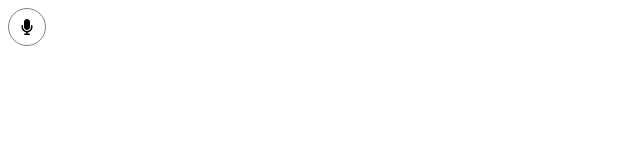
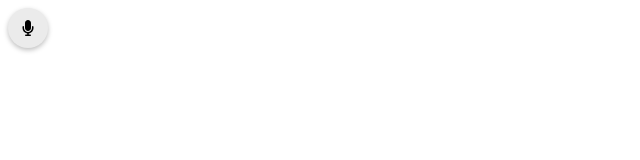
Before and after one commit to samhirtarif/react-audio-recorder, a React (Vite) app: page / in a window 1280 px wide. Shown: the top 160 px of the page, without its empty margins (0-640 px from the left). Built offline with nearby package versions, Linux system fonts and the light colour scheme.

Commit message:
Improve component default UI

```diff
--- a/src/components/AudioRecordingComponent.tsx
+++ b/src/components/AudioRecordingComponent.tsx
@@ -2,7 +2,7 @@ import React, { useState, useEffect, ReactElement } from "react";
 import { FontAwesomeIcon } from "@fortawesome/react-fontawesome";
 import {
   faMicrophone,
-  faClose,
+  faTrash,
   faPause,
   faSave,
   faPlay,
@@ -65,6 +65,14 @@ const AudioRecorder: (props: Props) => ReactElement = ({
         {Math.floor(recordingTime / 60)}:
         {String(recordingTime % 60).padStart(2, "0")}
       </span>
+      <span
+        className={`audio-recorder-status ${
+          !isRecording ? "display-none" : ""
+        }`}
+      >
+        <span className="audio-recorder-status-dot"></span>
+        Recording
+      </span>
       <FontAwesomeIcon
         icon={isPaused ? faPlay : faPause}
         className={`audio-recorder-options ${
@@ -74,7 +82,7 @@ const AudioRecorder: (props: Props) => ReactElement = ({
         data-testid="ar_pause"
       />
       <FontAwesomeIcon
-        icon={faClose}
+        icon={faTrash}
         className={`audio-recorder-options ${
           !isRecording ? "display-none" : ""
         }`}
--- a/src/main.tsx
+++ b/src/main.tsx
@@ -3,13 +3,11 @@ import ReactDOM from "react-dom/client";
 import AudioRecorder from "./components/AudioRecordingComponent";
 
 const addAudioElement = (blob: Blob) => {
-  console.log("addAudioElement");
   const url = URL.createObjectURL(blob);
-  const bodyElement = document.getElementsByTagName("body")[0];
   const audio = document.createElement("audio");
   audio.src = url;
   audio.controls = true;
-  bodyElement.appendChild(audio);
+  document.body.appendChild(audio);
 };
 
 ReactDOM.createRoot(document.getElementById("root") as HTMLElement).render(
--- a/src/styles/audio-recorder.css
+++ b/src/styles/audio-recorder.css
@@ -1,32 +1,44 @@
-* {
+.audio-recorder {
+    background-color: rgb(235, 235, 235);
+    /* border: 1px solid gray; */
+    box-shadow: 0px 2px 5px 0px rgb(190, 190, 190);
+    border-radius: 20px;
     box-sizing: border-box;
-}
 
-div {
-    margin: 0;
-}
-
-.audio-recorder {
-    border: 1px solid gray;
-    border-radius: 20px;
-
-    width: 38px;
-    background-color: white;
+    width: 40px;
     display: flex;
     align-items: center;
 
-    padding: 10px 12px;
+    padding: 12px 14px;
     transition: all 0.2s ease-in;
 }
 
 .audio-recorder-mic {
     cursor: pointer;
-
 }
 
-.audio-recorder-timer {
+.audio-recorder-timer, .audio-recorder-status {
     margin-left: 10px;
+    font-family: 'Segoe UI', Tahoma, Geneva, Verdana, sans-serif;
+    font-size: 14px;
+}
+
+.audio-recorder-status {
+    margin-left: 15px;
+    display: flex;
+    align-items: baseline;
     flex-grow: 1;
+    animation-name: fading-ar-status;
+    animation-duration: 2s;
+    animation-iteration-count: infinite;
+}
+
+.audio-recorder-status-dot {
+    background-color: rgb(221, 0, 0);
+    border-radius: 50%;
+    height: 10px;
+    width: 10px;
+    margin-right: 5px;
 }
 
 .audio-recorder-options {
@@ -43,3 +55,9 @@ div {
 .display-none {
     display: none;
 }
+
+@keyframes fading-ar-status {
+    0%   {opacity: 1;}
+    50%  {opacity: 0;}
+    100% {opacity: 1;}
+  }
```
